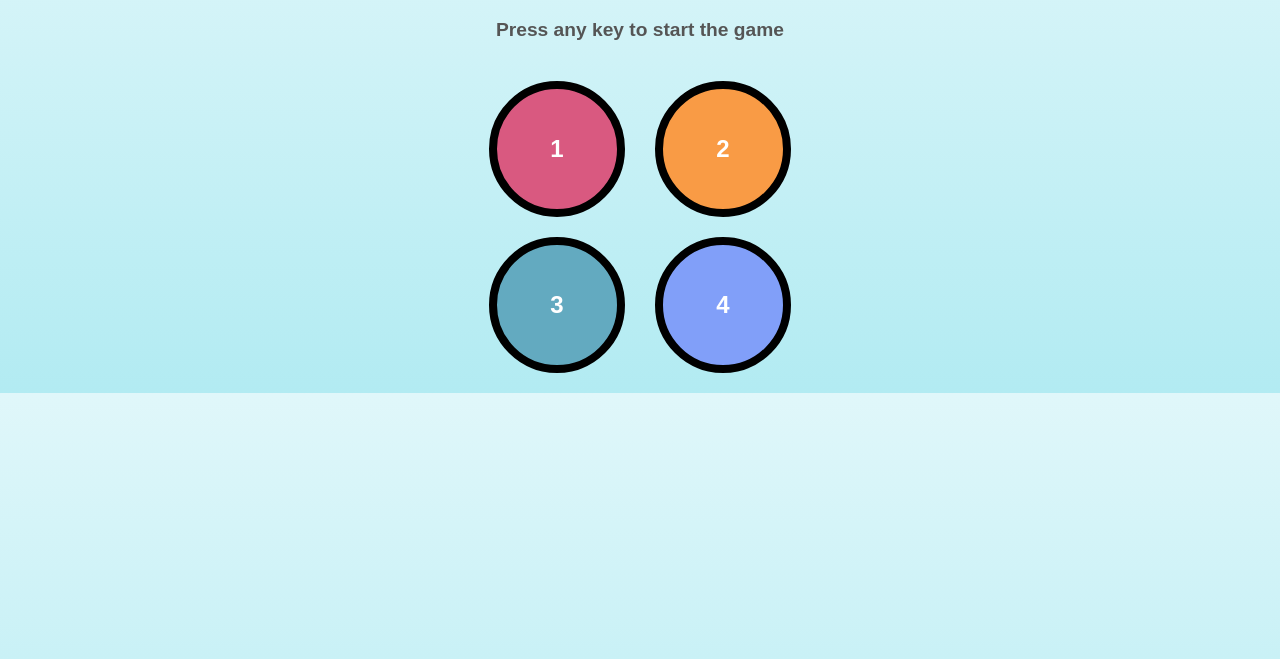
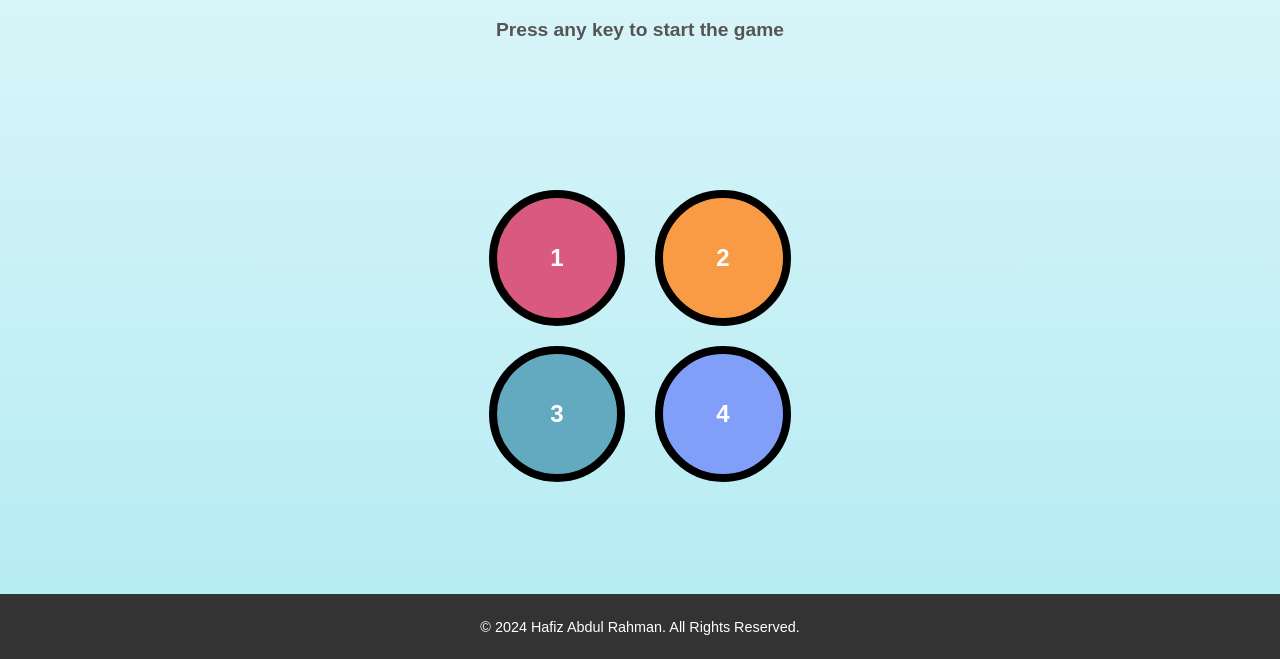
Before and after one commit to abdulrahmanmundhera3637/Simon_Says-Game, a plain HTML site: page index.html in a window 1280 px wide. Shown: the part 141-800 px from the top of the page. Drawn offline with Linux system fonts and the light colour scheme.

Commit message:
add footer

```diff
--- a/index.html
+++ b/index.html
@@ -25,6 +25,10 @@
       </div>
     </div>
 
+    <footer>
+      <p>&copy; 2024 Hafiz Abdul Rahman. All Rights Reserved.</p>
+    </footer>
+
     <script src="app.js"></script>
   </body>
 </html>
--- a/style.css
+++ b/style.css
@@ -5,6 +5,9 @@ body {
   margin: 0;
   padding: 0;
   font-family: Arial, sans-serif;
+  display: flex;
+  flex-direction: column;
+  min-height: 100vh;
 }
 
 /* Header styling */
@@ -35,6 +38,7 @@ h2 {
   flex-direction: column;
   align-items: center;
   justify-content: center;
+  flex: 1; /* Take available space */
   padding: 10px;
 }
 
@@ -132,3 +136,13 @@ h2 {
     font-size: 1rem;
   }
 }
+
+/* Footer styling */
+footer {
+  background-color: #333;
+  color: white;
+  padding: 10px;
+  text-align: center;
+  font-size: 0.9rem;
+  margin-top: auto;
+}
```
